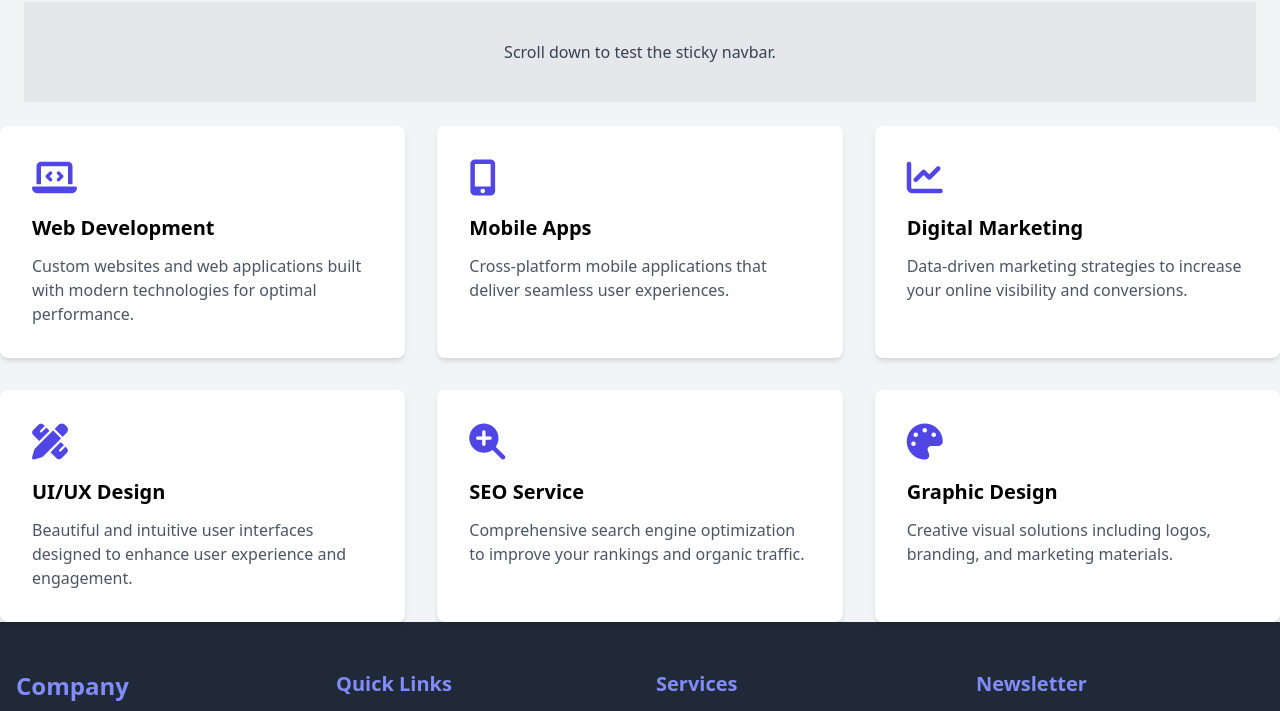
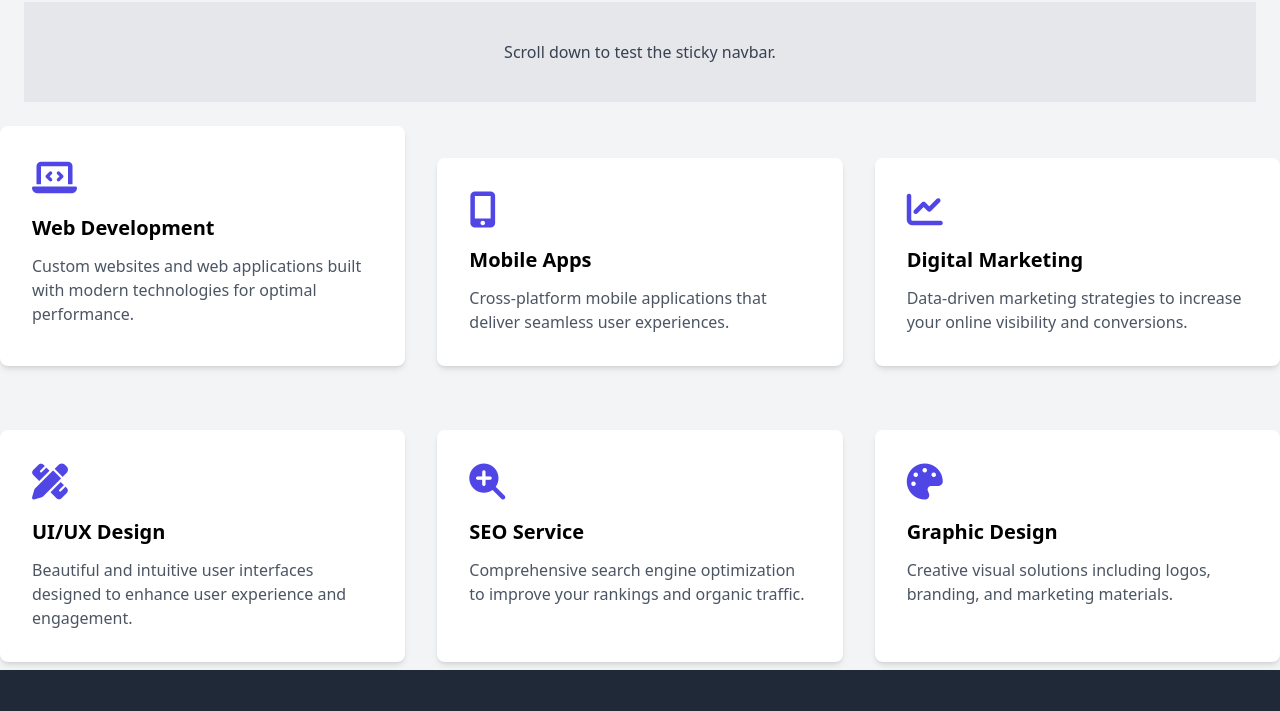
Before and after one commit to Muhammad-Munsif/sticky-navbar-tailwindcss, a website: page new/index.html in a window 1280 px wide. Shown: the part 490-1201 px from the top of the page. Drawn offline with nearby package versions, Linux system fonts and the light colour scheme.

Commit message:
small changes

```diff
--- a/new/index.html
+++ b/new/index.html
@@ -48,7 +48,7 @@
             <p class="text-gray-700">Scroll down to test the sticky navbar.</p>
         </div>
     </div>
-    <div class="grid grid-cols-1 md:grid-cols-3 gap-8">
+    <div class="grid grid-cols-1 md:grid-cols-3 gap-8 space-y-8 mb-2">
     <!-- Feature 1 -->
     <div class="bg-white p-8 rounded-lg shadow-md hover:shadow-lg transition">
         <div class="text-indigo-600 mb-4">
```
